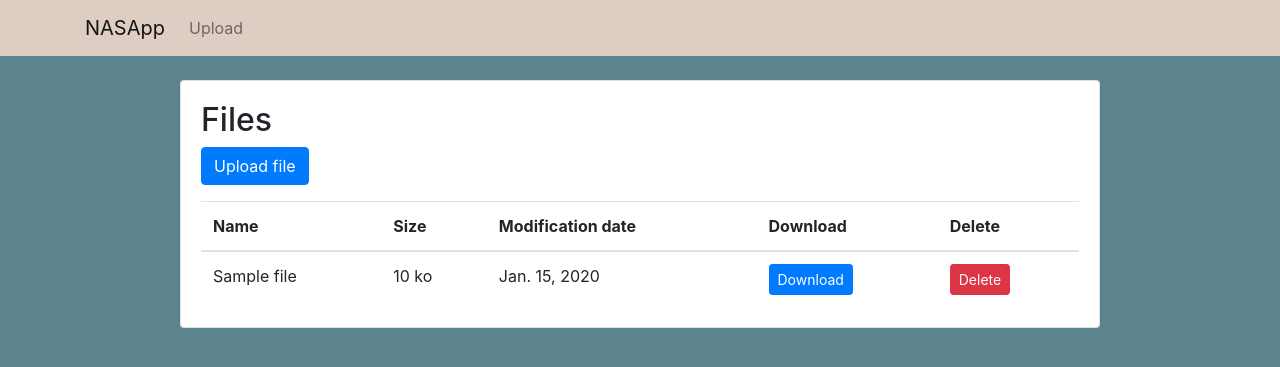
After one commit to BenjaminCyberSec/NASApplication, a Django app: template mysite/templates/file_list.html in a window 1280 px wide. The commit adds this page. Shown: the top 367 px of the page. Run offline with Django 3.2, Linux system fonts and the light colour scheme; the template is opened without the code that fills it: values that come from a table or form of the project are taken from there, others are empty; tables that the repository leaves empty hold one stand-in row (values such as "Sample post"); parts of the project's set-up code (start-up, migrations or seed data) failed here and were passed over; some libraries are stand-ins or nearby versions.

Commit message:
first simple implementation

```diff
--- a/mysite/core/models.py
+++ b/mysite/core/models.py
@@ -1,16 +1,16 @@
 from django.db import models
 
 
-class Book(models.Model):
-    title = models.CharField(max_length=100)
-    author = models.CharField(max_length=100)
-    pdf = models.FileField(upload_to='books/pdfs/')
-    cover = models.ImageField(upload_to='books/covers/', null=True, blank=True)
+class File(models.Model):
+    name = models.CharField(max_length=100)
+    size = models.IntegerField() #in ko
+    modification_date = models.DateField()
+    file = models.FileField(upload_to='files/')
+
 
     def __str__(self):
-        return self.title
+        return self.name
 
     def delete(self, *args, **kwargs):
-        self.pdf.delete()
-        self.cover.delete()
+        self.file.delete()
         super().delete(*args, **kwargs)
--- a/mysite/templates/base.html
+++ b/mysite/templates/base.html
@@ -5,28 +5,19 @@
   <meta name="viewport" content="width=device-width, initial-scale=1, shrink-to-fit=no">
   <link rel="stylesheet" href="https://stackpath.bootstrapcdn.com/bootstrap/4.1.3/css/bootstrap.min.css" integrity="sha384-MCw98/SFnGE8fJT3GXwEOngsV7Zt27NXFoaoApmYm81iuXoPkFOJwJ8ERdknLPMO" crossorigin="anonymous">
   <link rel="stylesheet" type="text/css" href="{% static 'css/app.css' %}">
-  <title>{% block title %}My Site{% endblock %}</title>
+  <title>{% block title %}Awesome NAS Application{% endblock %}</title>
 </head>
 <body>
   <nav class="navbar navbar-expand-lg navbar-light mb-4" style="background-color:#decdc3">
     <div class="container">
-      <a class="navbar-brand" href="{% url 'home' %}">My Site</a>
+      <a class="navbar-brand" href="{% url 'home' %}">NASApp</a>
       <button class="navbar-toggler" type="button" data-toggle="collapse" data-target="#navbarSupportedContent" aria-controls="navbarSupportedContent" aria-expanded="false" aria-label="Toggle navigation">
         <span class="navbar-toggler-icon"></span>
       </button>
       <div class="collapse navbar-collapse" id="navbarSupportedContent">
         <ul class="navbar-nav">
           <li class="nav-item">
-            <a class="nav-link" href="{% url 'home' %}">Home</a>
-          </li>
-          <li class="nav-item">
-            <a class="nav-link" href="{% url 'upload' %}">Simple Upload</a>
-          </li>
-          <li class="nav-item">
-            <a class="nav-link" href="{% url 'book_list' %}">Model Forms Upload</a>
-          </li>
-          <li class="nav-item">
-            <a class="nav-link" href="{% url 'class_book_list' %}">Model Forms Upload (CBV)</a>
+            <a class="nav-link" href="{% url 'file_list' %}">Upload</a>
           </li>
         </ul>
       </div>
--- /dev/null
+++ b/mysite/templates/file_list.html
@@ -0,0 +1,43 @@
+{% extends 'base.html' %}
+
+{% block content %}
+
+  {% block content_header %}
+    <h2>Files</h2>
+    <p>
+      <a href="{% url 'upload_file' %}" class="btn btn-primary">Upload file</a>
+    </p>
+  {% endblock %}
+
+  <table class="table mb-0">
+    <thead>
+      <tr>
+        <th>Name</th>
+        <th>Size</th>
+        <th>Modification date</th>
+        <th>Download</th>
+        <th>Delete</th>
+      </tr>
+    </thead>
+    <tbody>
+      {% for file in files %}
+        <tr>
+          <td>{{ file.name }}</td>
+          <td>{{ file.size }} ko</td>
+          <td>{{ file.modification_date }}</td>
+          <td>
+            <a href="{{ file.file.url }}" class="btn btn-primary btn-sm" target="_blank">
+              Download
+            </a>
+          </td>
+          <td>
+            <form method="post" action="{% url 'delete_file' file.pk %}">
+              {% csrf_token %}
+              <button type="submit" class="btn btn-danger btn-sm">Delete</button>
+            </form>
+          </td>
+        </tr>
+      {% endfor %}
+    </tbody>
+  </table>
+{% endblock %}
--- a/mysite/templates/upload_book.html
+++ b/mysite/templates/upload_file.html
@@ -3,10 +3,10 @@
 {% load crispy_forms_tags %}
 
 {% block content %}
-  <h2>Upload book</h2>
+  <h2>Upload file</h2>
   <form method="post" enctype="multipart/form-data">
     {% csrf_token %}
     {{ form|crispy }}
-    <button type="submit" class="btn btn-primary">Upload book</button>
+    <button type="submit" class="btn btn-primary">Upload file</button>
   </form>
 {% endblock %}
--- a/mysite/urls.py
+++ b/mysite/urls.py
@@ -7,14 +7,10 @@ from mysite.core import views
 
 
 urlpatterns = [
-    path('', views.Home.as_view(), name='home'),
-    path('upload/', views.upload, name='upload'),
-    path('books/', views.book_list, name='book_list'),
-    path('books/upload/', views.upload_book, name='upload_book'),
-    path('books/<int:pk>/', views.delete_book, name='delete_book'),
-
-    path('class/books/', views.BookListView.as_view(), name='class_book_list'),
-    path('class/books/upload/', views.UploadBookView.as_view(), name='class_upload_book'),
+    path('',views.file_list, name='home'),
+    path('files/', views.file_list, name='file_list'),
+    path('files/upload/', views.upload_file, name='upload_file'),
+    path('files/<int:pk>/', views.delete_file, name='delete_file'),
 
     path('admin/', admin.site.urls),
 ]
```
Also changed, not shown: mysite/core/forms.py (+4 -4 lines), mysite/core/views.py (+22 -43 lines), mysite/templates/book_list.html (deleted, +0 -49 lines), mysite/templates/class_book_list.html (deleted, +0 -8 lines), mysite/templates/home.html (deleted, +0 -14 lines), mysite/core/migrations/0001_initial.py, mysite/core/migrations/0002_book_cover.py (deleted), 1 other file.
